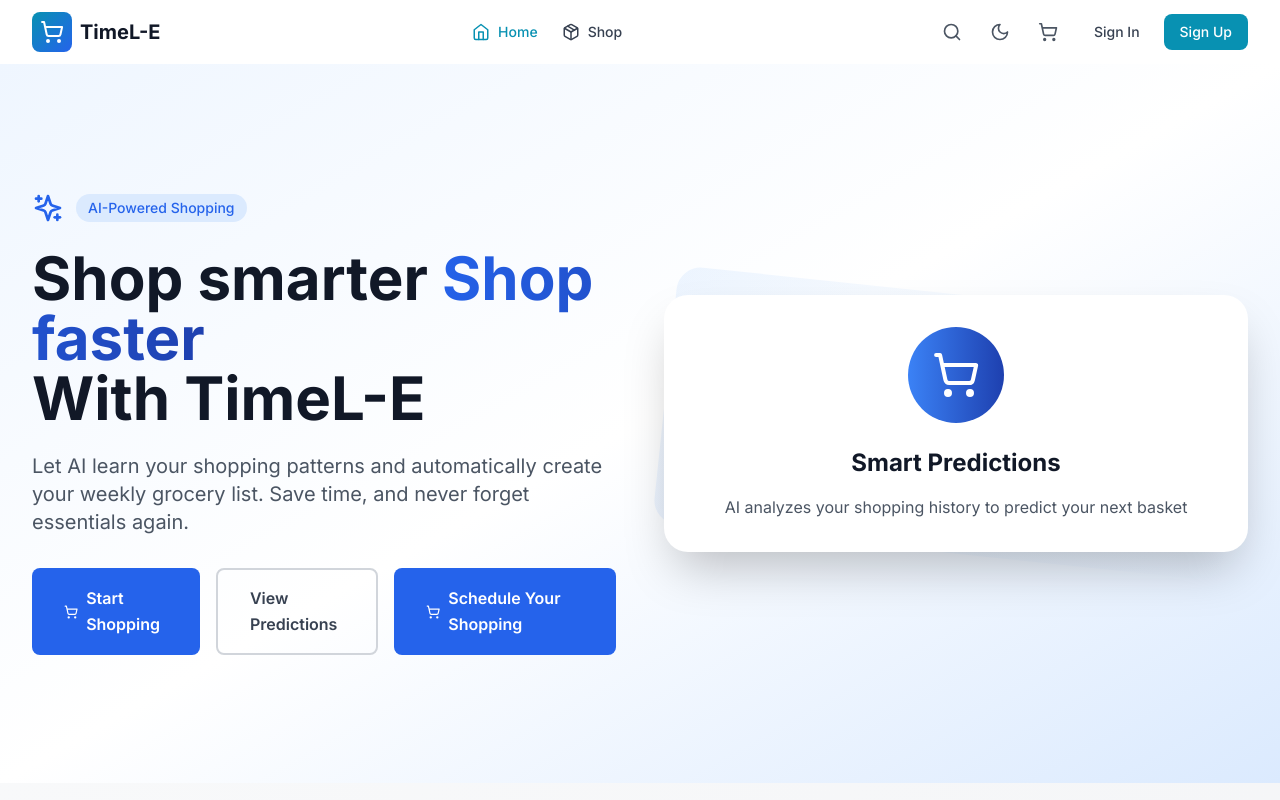
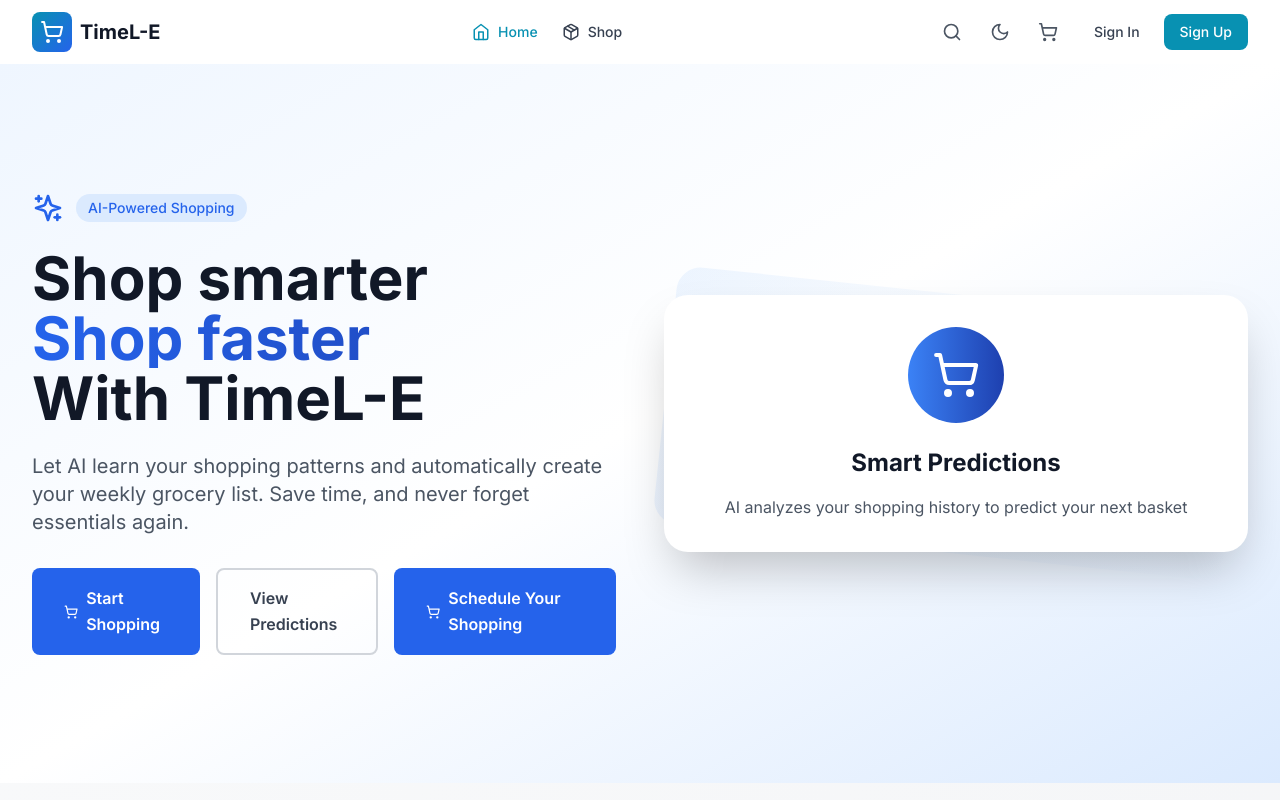
Before and after one commit to FirstClassTree/TimeL-E, a React (Vite) app in the folder frontend/: page / in a window 1280 px wide. Shown: the top 800 px of the page. Built offline with nearby package versions, Linux system fonts and the light colour scheme; no server answers.

Commit message:
hero fix

```diff
--- a/frontend/src/components/home/Hero.tsx
+++ b/frontend/src/components/home/Hero.tsx
@@ -25,12 +25,11 @@ const Hero: React.FC = () => {
             </div>
 
             <h1 className="text-4xl sm:text-5xl lg:text-6xl font-bold text-gray-900 mb-6">
-              Shop smarter
-              <span className="text-transparent bg-clip-text bg-gradient-to-r from-blue-600 to-blue-800">
+              <div>Shop smarter</div>
+              <div className="text-transparent bg-clip-text bg-gradient-to-r from-blue-600 to-blue-800">
                 {" "}Shop faster
-              </span>
-              <br />
-              With TimeL-E
+              </div>
+              <div>With TimeL-E</div>
             </h1>
 
             <p className="text-xl text-gray-600 mb-8 max-w-2xl">
```
